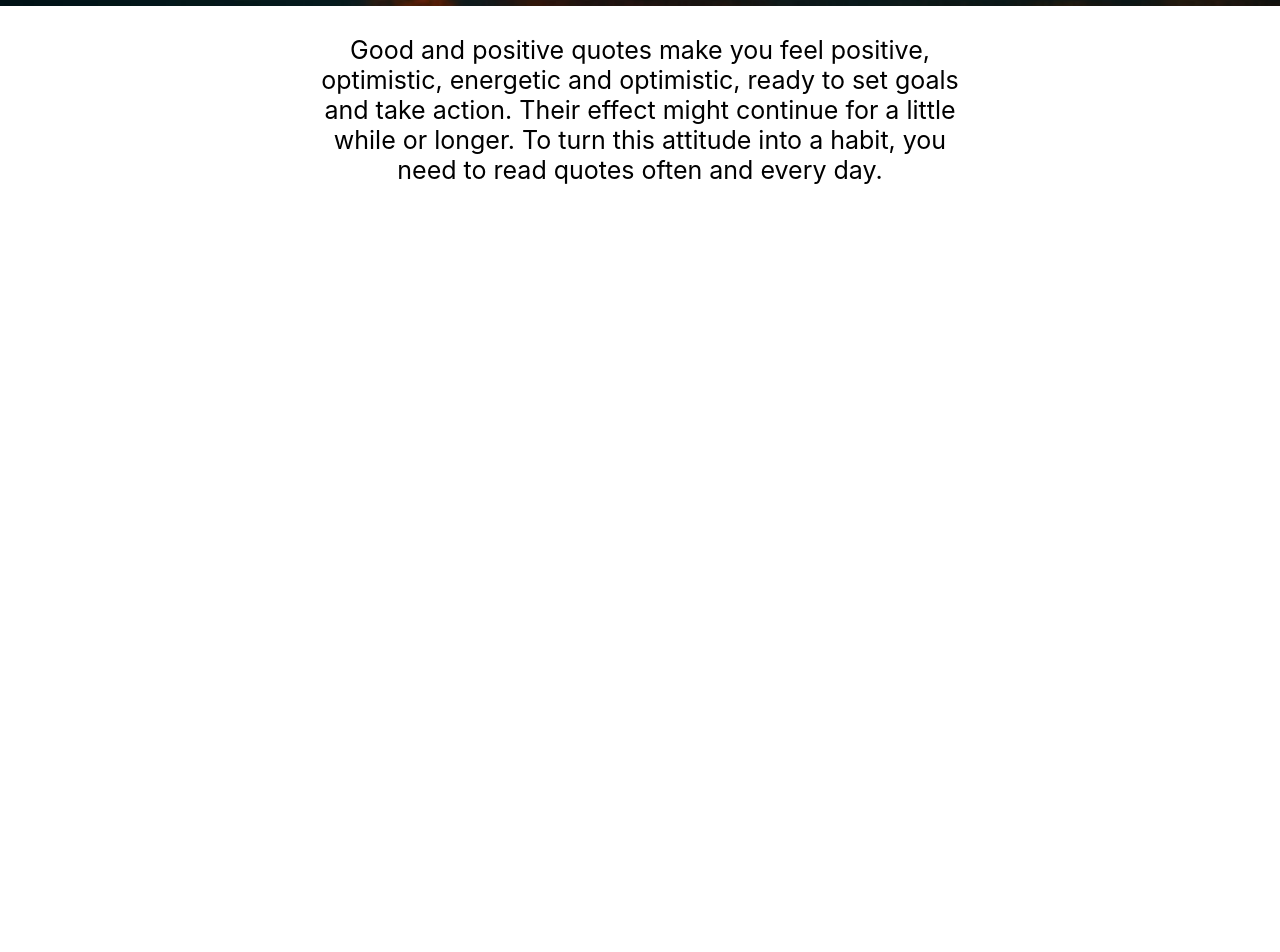
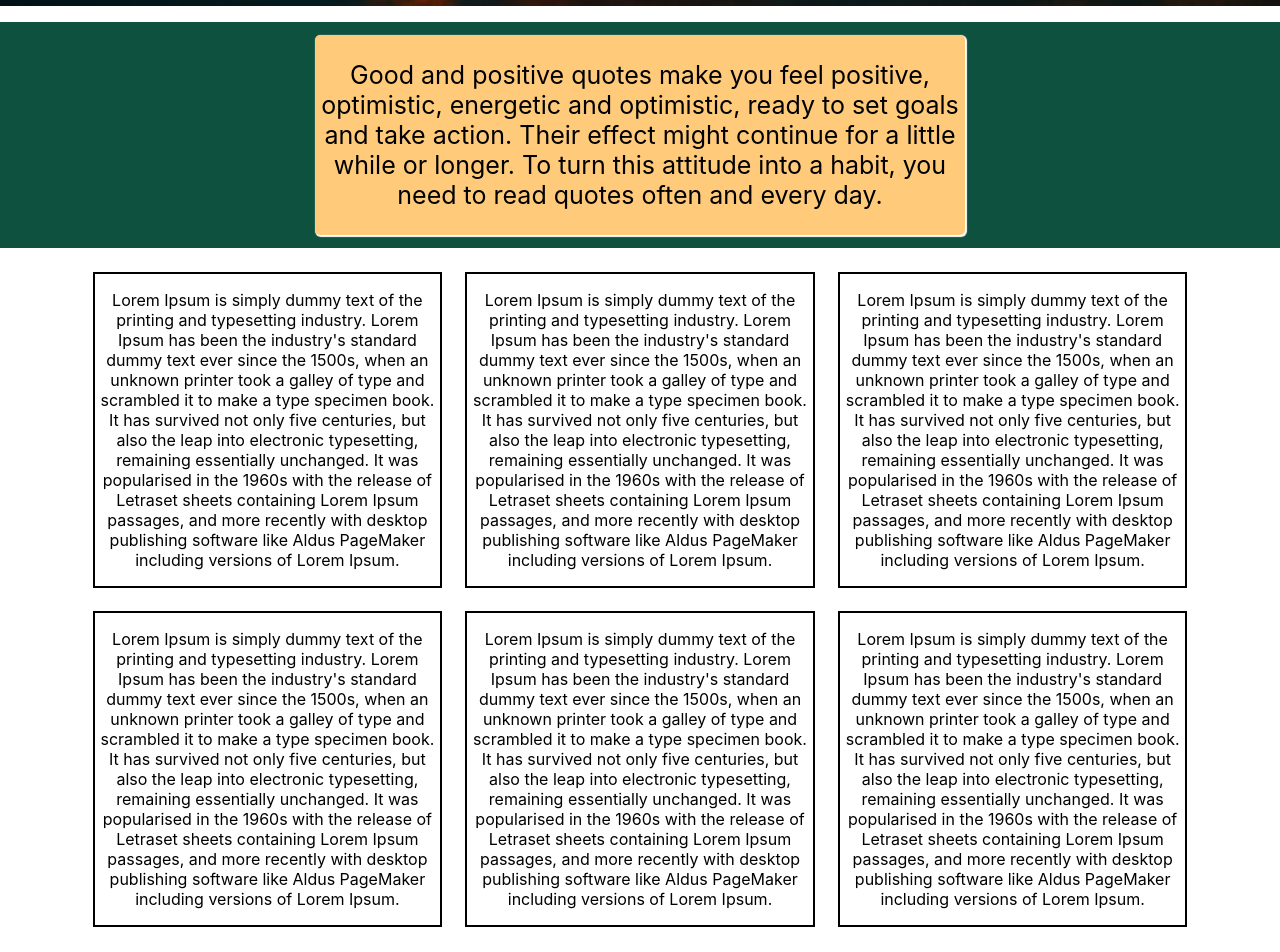
Before and after one commit to fnumilat/40-positive-quotes, a React (Create React App) app in the folder 40-positive-quotes-app/: page / in a window 1280 px wide. Shown: the part 906-1858 px from the top of the page. Before the commit the page ends 1128 px from the top, so only its background shows below. Built offline with nearby package versions, Linux system fonts and the light colour scheme.

Commit message:
Work done on Header and Started working on the Body.

```diff
--- a/40-positive-quotes-app/src/App.css
+++ b/40-positive-quotes-app/src/App.css
@@ -44,10 +44,44 @@
   width: 100%;
 }
 
+.Header-Paragraph-Box {
+  display: flex;
+  align-items: center;
+  justify-content: center;
+  width: 100%;
+  margin-top: 1%;
+  background-color: #0d513e;
+}
+
 .Header-Paragraph {
   width: 50%;
+  margin-top: 1%;
+  margin-bottom: 1%;
+  padding-left: 5px;
+  padding-right: 5px;
+  border-radius: 5px;
+  background-color: #ffcb7b;
+  box-shadow:white 1px 1px 1px 1px;
 }
 
 .Header-Paragraph .Paragraph {
   font-size: 25px;
 }
+
+/* Styles for the Body */
+
+.Body {
+  display: flex;
+  flex-direction: row;
+  flex-wrap: wrap;
+  align-items: center;
+  justify-content: center;
+  margin-bottom: 1%;
+  width: 90%;
+}
+
+.Body .Quote-Box {
+  width: 30%;
+  margin: 1%;
+  border: 2px black solid;
+}
--- a/40-positive-quotes-app/src/App.js
+++ b/40-positive-quotes-app/src/App.js
@@ -1,10 +1,12 @@
 import './App.css';
 import Header from './components/header'
+import Body from './components/body'
 
 function App() {
   return (
     <div className="App">
       <Header/>
+      <Body/>
     </div>
   );
 }
--- /dev/null
+++ b/40-positive-quotes-app/src/components/body.js
@@ -0,0 +1,77 @@
+import '../App.css';
+
+function Body() {
+  return (
+    <div className="Body">
+
+      <div className="Quote-Box">
+        <p>Lorem Ipsum is simply dummy text of the printing and typesetting industry.
+          Lorem Ipsum has been the industry's standard dummy text ever since the 1500s,
+          when an unknown printer took a galley of type and scrambled it to make a type specimen book.
+          It has survived not only five centuries, but also the leap into electronic typesetting,
+          remaining essentially unchanged. It was popularised in the 1960s with the release of Letraset
+          sheets containing Lorem Ipsum passages, and more recently with desktop publishing software like
+          Aldus PageMaker including versions of Lorem Ipsum.
+        </p>
+      </div>
+
+      <div className="Quote-Box">
+        <p>Lorem Ipsum is simply dummy text of the printing and typesetting industry.
+          Lorem Ipsum has been the industry's standard dummy text ever since the 1500s,
+          when an unknown printer took a galley of type and scrambled it to make a type specimen book.
+          It has survived not only five centuries, but also the leap into electronic typesetting,
+          remaining essentially unchanged. It was popularised in the 1960s with the release of Letraset
+          sheets containing Lorem Ipsum passages, and more recently with desktop publishing software like
+          Aldus PageMaker including versions of Lorem Ipsum.
+        </p>
+      </div>
+
+      <div className="Quote-Box">
+        <p>Lorem Ipsum is simply dummy text of the printing and typesetting industry.
+          Lorem Ipsum has been the industry's standard dummy text ever since the 1500s,
+          when an unknown printer took a galley of type and scrambled it to make a type specimen book.
+          It has survived not only five centuries, but also the leap into electronic typesetting,
+          remaining essentially unchanged. It was popularised in the 1960s with the release of Letraset
+          sheets containing Lorem Ipsum passages, and more recently with desktop publishing software like
+          Aldus PageMaker including versions of Lorem Ipsum.
+        </p>
+      </div>
+
+      <div className="Quote-Box">
+        <p>Lorem Ipsum is simply dummy text of the printing and typesetting industry.
+          Lorem Ipsum has been the industry's standard dummy text ever since the 1500s,
+          when an unknown printer took a galley of type and scrambled it to make a type specimen book.
+          It has survived not only five centuries, but also the leap into electronic typesetting,
+          remaining essentially unchanged. It was popularised in the 1960s with the release of Letraset
+          sheets containing Lorem Ipsum passages, and more recently with desktop publishing software like
+          Aldus PageMaker including versions of Lorem Ipsum.
+        </p>
+      </div>
+
+      <div className="Quote-Box">
+        <p>Lorem Ipsum is simply dummy text of the printing and typesetting industry.
+          Lorem Ipsum has been the industry's standard dummy text ever since the 1500s,
+          when an unknown printer took a galley of type and scrambled it to make a type specimen book.
+          It has survived not only five centuries, but also the leap into electronic typesetting,
+          remaining essentially unchanged. It was popularised in the 1960s with the release of Letraset
+          sheets containing Lorem Ipsum passages, and more recently with desktop publishing software like
+          Aldus PageMaker including versions of Lorem Ipsum.
+        </p>
+      </div>
+
+      <div className="Quote-Box">
+        <p>Lorem Ipsum is simply dummy text of the printing and typesetting industry.
+          Lorem Ipsum has been the industry's standard dummy text ever since the 1500s,
+          when an unknown printer took a galley of type and scrambled it to make a type specimen book.
+          It has survived not only five centuries, but also the leap into electronic typesetting,
+          remaining essentially unchanged. It was popularised in the 1960s with the release of Letraset
+          sheets containing Lorem Ipsum passages, and more recently with desktop publishing software like
+          Aldus PageMaker including versions of Lorem Ipsum.
+        </p>
+      </div>
+
+    </div>
+  );
+}
+
+export default Body;
--- a/40-positive-quotes-app/src/components/header.js
+++ b/40-positive-quotes-app/src/components/header.js
@@ -12,11 +12,13 @@
       <div className="Header-Image">
         <img src={HeaderImage} className="Image"/>
       </div>
-      <div className="Header-Paragraph">
-        <p className="Paragraph">Good and positive quotes make you feel positive, optimistic, energetic and optimistic,
-        ready to set goals and take action. Their effect might continue for a little while or longer.
-        To turn this attitude into a habit, you need to read quotes often and every day.
-        </p>
+      <div className="Header-Paragraph-Box">
+        <div className="Header-Paragraph">
+          <p className="Paragraph">Good and positive quotes make you feel positive, optimistic, energetic and optimistic,
+          ready to set goals and take action. Their effect might continue for a little while or longer.
+          To turn this attitude into a habit, you need to read quotes often and every day.
+          </p>
+        </div>
       </div>
     </div>
   );
```
